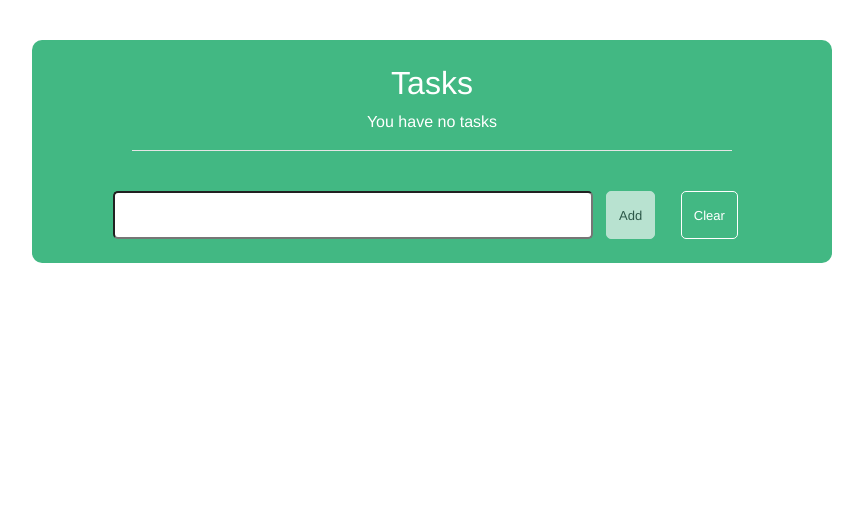
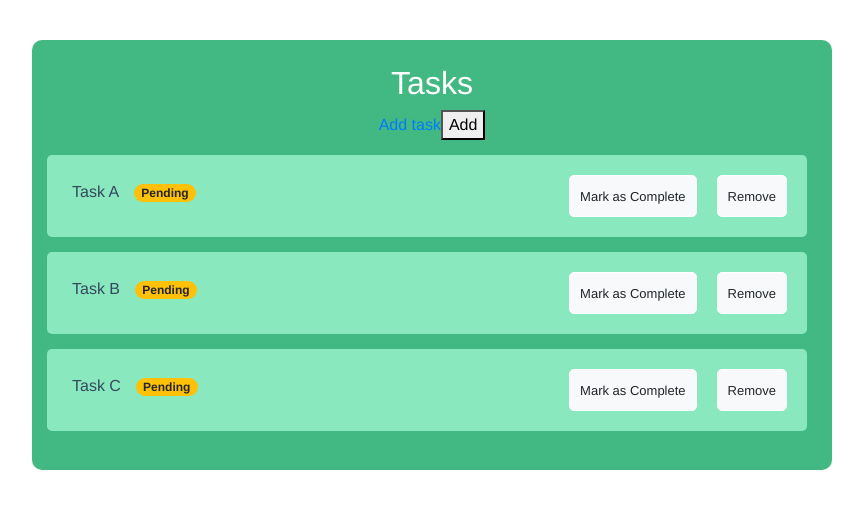
Before and after one commit to andiedioso/task-app, a Vue app: page / in a window 1280 px wide. Shown: the top 508 px of the page, without its empty margins (208-1071 px from the left). Built offline with nearby package versions, Linux system fonts and the light colour scheme.

Commit message:
added ROUTES!

```diff
--- a/src/App.vue
+++ b/src/App.vue
@@ -1,88 +1,33 @@
 <template>
   <div id="app">
+
     <h2> Tasks </h2>
-    <p> {{ message }}</p>
-    <hr>
-    <add-task @add-task="addTask"/>
-    <task-item
-        v-for="task in taskList"
-        :key="task.id"
-        :task="task"
-        @toggle-complete = "markAsComplete"
-        @remove-task="removeTask"
-    ></task-item>
-
+    <router-view></router-view>
+<!--    <p> {{ message }}</p>-->
+<!--    <hr>-->
+<!--    <add-task @add-task="addTask"/>-->
+<!--    <task-item-->
+<!--        v-for="task in taskList"-->
+<!--        :key="task.id"-->
+<!--        :task="task"-->
+<!--        @toggle-complete = "markAsComplete"-->
+<!--        @remove-task="removeTask"-->
+<!--    ></task-item>-->
+<!--    <TaskList></TaskList>-->
   </div>
 </template>
 
 <script>
-import TaskItem from './components/TaskItem.vue'
-import AddTask from './components/AddTask.vue'
-
+//import TaskItem from './components/TaskItem.vue'
+//import AddTask from './components/AddTask.vue'
+// import TaskList from "@/components/TaskList";
 export default {
-  name: 'App',
-  components: {
-        TaskItem,
-        AddTask
-      },
-  data () {
-    return {
-      taskList: [
-
-      ],
-    }
-  },
-  methods:{
-    markAsComplete(id){
-      //find() returns a value that satisfies the condition
-      const taskPicked = this.taskList.find(
-          (el) => el.id === id
-      );
-      //console.log(taskPicked.status);
-      taskPicked.status = "Complete";
-    },
-    addTask(newTaskName,pendingStat){
-      console.log(newTaskName);
-      const newTask = {
-        id: this.uuidv4(),
-        name: newTaskName,
-        status: pendingStat,
-        edit: false,
-      }
-      console.log(newTask);
-      this.taskList.push(newTask);
-    },
-    removeTask(id){
-      this.taskList = this.taskList.filter(
-          (friend) => friend.id !== id
-      );
-    },
-    uuidv4() {
-      return 'xxxxxxxx-xxxx-4xxx-yxxx-xxxxxxxxxxxx'.replace(/[xy]/g, function(c) {
-        var r = Math.random() * 16 | 0, v = c === 'x' ? r : (r & 0x3 | 0x8);
-        return v.toString(16);
-      });
-    }
-  },
-  computed: {
-    message() {
-      //you can reference other computed properties
-      if (this.hasTask){
-        return 'You have no tasks';
-      } else if (this.taskList.some(el => el.status === 'Pending')){
-        return 'You have some pending tasks';
-      }
-        return 'All tasks are completed.';
-    },
-    hasTask() {
-      return this.taskList.length===0;
-    }
-  }
+  name: 'App'
 }
 </script>
 
 <style>
-/*@import url('https://fonts.googleapis.com/css2?family=Montserrat:wght@600&display=swap');*/
+
 #app {
   font-family: Avenir, Helvetica, Arial, sans-serif;
   -webkit-font-smoothing: antialiased;
--- a/src/components/AddTask.vue
+++ b/src/components/AddTask.vue
@@ -8,7 +8,7 @@
       <button
           @click.prevent="submitData"
           class="btn btn-light"
-          :disabled="isEmpty()"> Add</button>
+          :disabled="isEmpty"> Add</button>
       <button
           class="btn btn-light"
           @click.prevent="clearInput"> Clear </button>
@@ -33,7 +33,8 @@ name: "AddTask",
       this.enteredTaskName = '';
     },
     submitData(){
-      this.$emit('add-task', this.enteredTaskName, this.defaultStatus);
+      // this.$emit('add-task', this.enteredTaskName, this.defaultStatus);
+      this.$router.push('/');
       this.enteredTaskName = '';
     },
 
--- a/src/components/TaskItem.vue
+++ b/src/components/TaskItem.vue
@@ -19,7 +19,8 @@
           </label>
 
           <span
-              :class="[isPending ? 'badge-warning' : 'badge-dark', 'badge badge-pill']"
+              class="badge badge-pill"
+              :class="badgeIcon"
           > {{task.status}} </span>
         </div>
 
@@ -36,7 +37,6 @@
           Remove </button>
         </div>
       </div>
-
     </li>
 
   </div>
@@ -71,6 +71,9 @@ name: 'task-item',
     },
     isEdited(){
       return this.task.edit;
+    },
+    badgeIcon(){
+      return this.isPending ? 'badge-warning' : 'badge-dark';
     }
   },
   directives: {
@@ -86,12 +89,7 @@ name: 'task-item',
 </script>
 
 <style scoped>
-/*#task-item {*/
-/*  display: flex;*/
-/*  justify-content: center;*/
-/*  flex-direction: row;*/
-/*  border: none;*/
-/*}*/
+
 #task-item-btn{
   display: flex;
   justify-content: flex-end;
--- /dev/null
+++ b/src/components/TaskList.vue
@@ -0,0 +1,96 @@
+<template>
+  <div id="task-items">
+    <router-link to="/add">Add task</router-link>
+    <button @click="linkToAdd">Add</button>
+    <task-item
+        v-for="task in taskList"
+        :key="task.id"
+        :task="task"
+        @toggle-complete = "markAsComplete"
+        @remove-task="removeTask"
+    ></task-item>
+  </div>
+</template>
+
+<script>
+import TaskItem from "@/components/TaskItem";
+export default {
+name: "TaskList",
+  components: {TaskItem},
+  data () {
+    return {
+      taskList: [
+        {
+          id: '1',
+          name: 'Task A',
+          status: 'Pending',
+          edit: false,
+        }, {
+          id: '2',
+          name: 'Task B',
+          status: 'Pending',
+          edit: false,
+        }, {
+          id: '3',
+          name: 'Task C',
+          status: 'Pending',
+          edit: false,
+        }
+      ],
+    }
+  },
+  computed: {
+    message() {
+      //you can reference other computed properties
+      if (this.hasTask){
+        return 'You have no tasks';
+      } else if (this.taskList.some(el => el.status === 'Pending')){
+        return 'You have some pending tasks';
+      }
+      return 'All tasks are completed.';
+    },
+    hasTask() {
+      return this.taskList.length===0;
+    }
+  },
+  methods: {
+    linkToAdd(){
+      this.$router.push('task-list');
+    },
+    markAsComplete(id){
+      //find() returns a value that satisfies the condition
+      const taskPicked = this.taskList.find(
+          (el) => el.id === id
+      );
+      //console.log(taskPicked.status);
+      taskPicked.status = "Complete";
+    },
+    addTask(newTaskName,pendingStat){
+      console.log(newTaskName);
+      const newTask = {
+        id: this.uuidv4(),
+        name: newTaskName,
+        status: pendingStat,
+        edit: false,
+      }
+      console.log(newTask);
+      this.taskList.push(newTask);
+    },
+    removeTask(id){
+      this.taskList = this.taskList.filter(
+          (friend) => friend.id !== id
+      );
+    },
+    uuidv4() {
+      return 'xxxxxxxx-xxxx-4xxx-yxxx-xxxxxxxxxxxx'.replace(/[xy]/g, function(c) {
+        var r = Math.random() * 16 | 0, v = c === 'x' ? r : (r & 0x3 | 0x8);
+        return v.toString(16);
+      });
+    }
+  },
+}
+</script>
+
+<style scoped>
+
+</style>
--- a/src/main.js
+++ b/src/main.js
@@ -1,9 +1,27 @@
 import Vue from 'vue'
 import App from './App.vue'
 import 'bootstrap/dist/css/bootstrap.min.css';
-//import CreateRouter from 'vue-router';
+import VueRouter from 'vue-router';
+import AddTask from "@/components/AddTask";
+import TaskList from "@/components/TaskList";
+
 Vue.config.productionTip = false
+Vue.use(VueRouter);
 
+const routes = [
+  {path:'/',
+    name: 'task-list',
+    component: TaskList,
+    props: true},
+  {path:'/add', component: AddTask}
+]
+
+const router = new VueRouter({
+  routes, // short for `routes: routes`
+  mode: 'history',
+})
 new Vue({
   render: h => h(App),
-}).$mount('#app')
+  router
+    }
+).$mount('#app')
```
